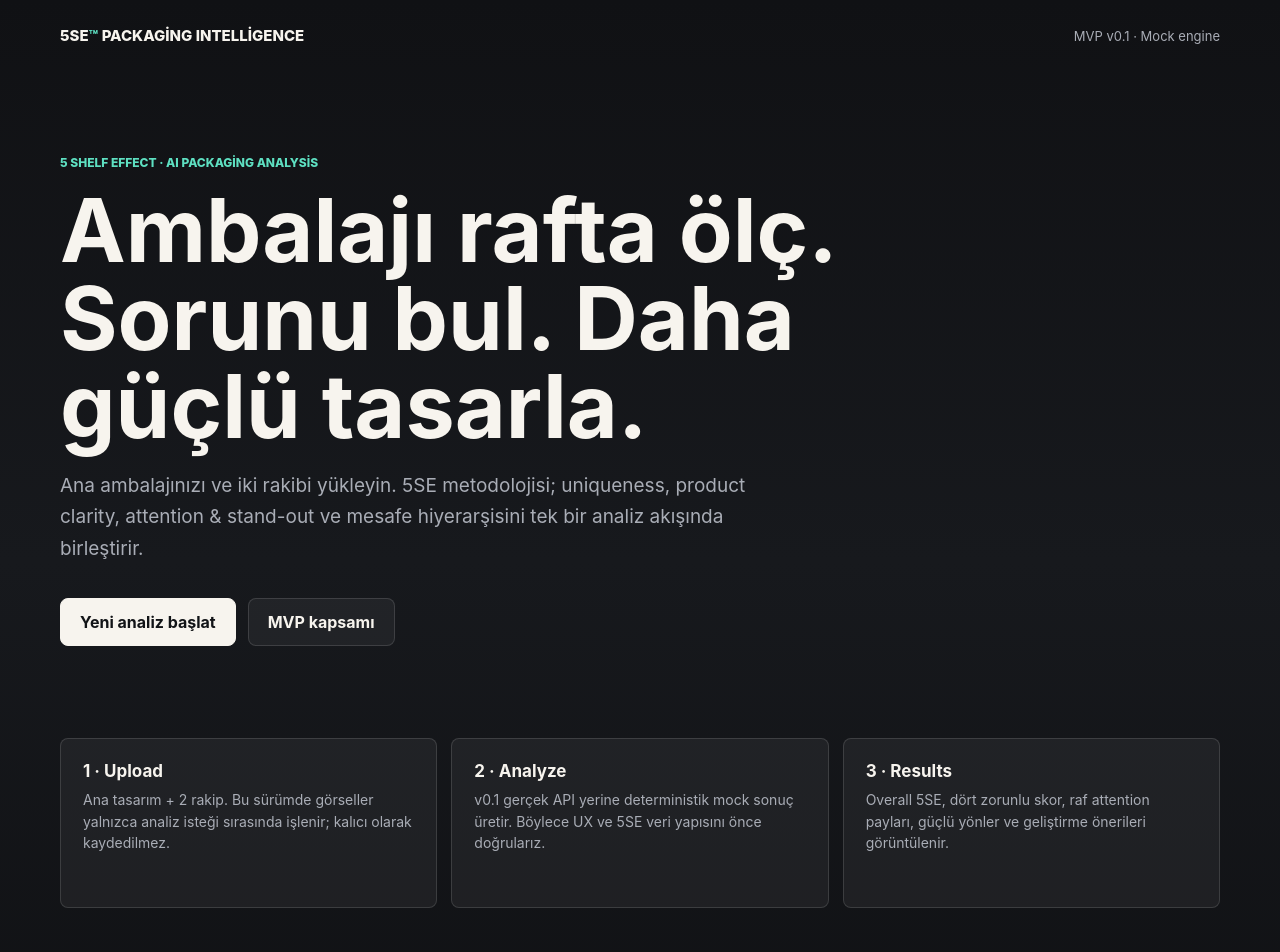
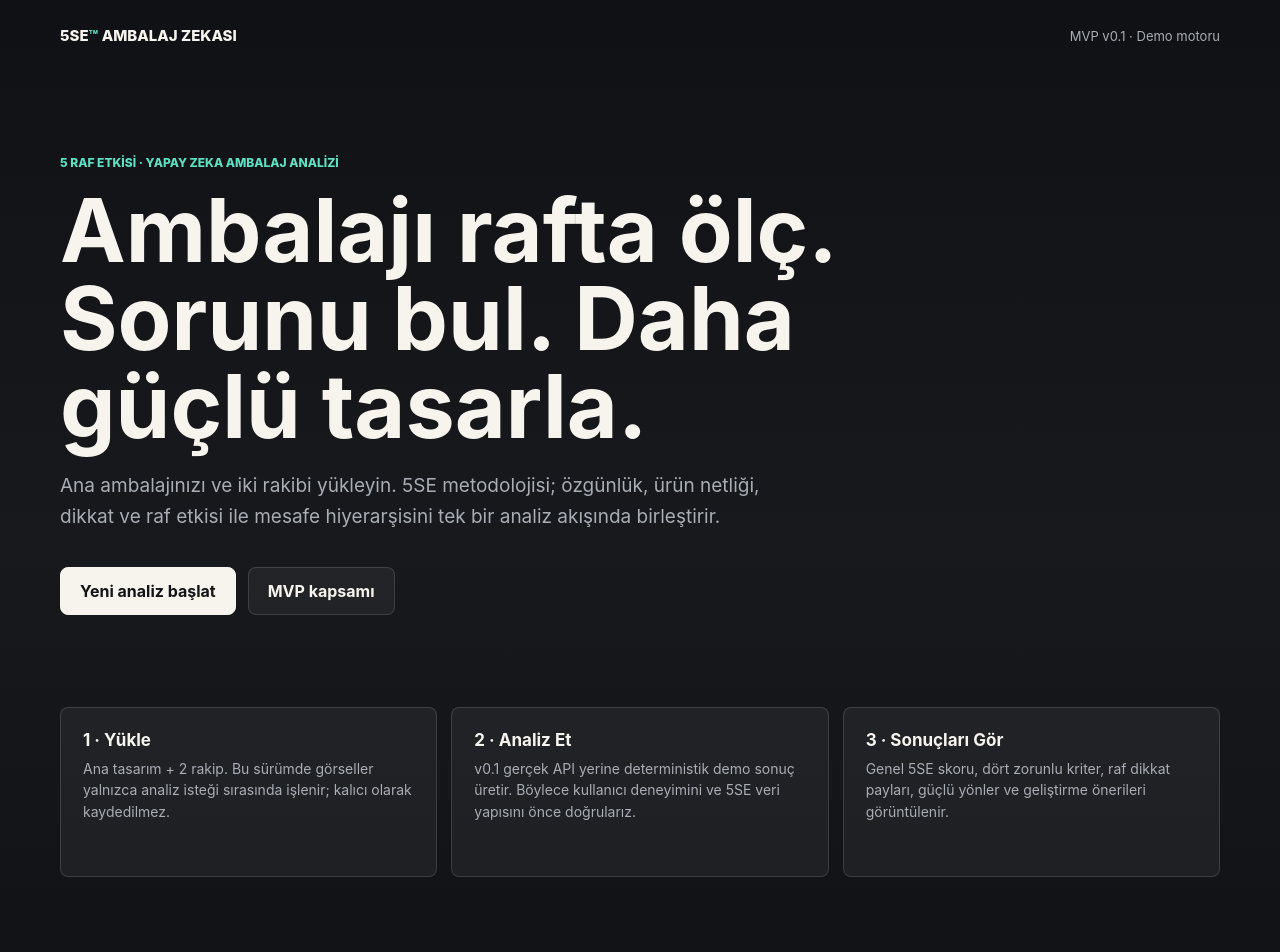
Before and after one commit to tasarist/RAF1, a Next.js app: page / in a window 1280 px wide. Shown: the top 952 px of the page. Built offline with nearby package versions, Linux system fonts and the light colour scheme.

Commit message:
Localize landing page copy

```diff
--- a/app/page.tsx
+++ b/app/page.tsx
@@ -5,16 +5,16 @@ export default function HomePage() {
     <main>
       <div className="container">
         <nav className="nav">
-          <div className="brand">5SE<span>™</span> Packaging Intelligence</div>
-          <div className="navTag">MVP v0.1 · Mock engine</div>
+          <div className="brand">5SE<span>™</span> Ambalaj Zekası</div>
+          <div className="navTag">MVP v0.1 · Demo motoru</div>
         </nav>
 
         <section className="hero">
-          <div className="eyebrow">5 Shelf Effect · AI Packaging Analysis</div>
+          <div className="eyebrow">5 Raf Etkisi · Yapay Zeka Ambalaj Analizi</div>
           <h1>Ambalajı rafta ölç. Sorunu bul. Daha güçlü tasarla.</h1>
           <p>
-            Ana ambalajınızı ve iki rakibi yükleyin. 5SE metodolojisi; uniqueness,
-            product clarity, attention & stand-out ve mesafe hiyerarşisini tek bir
+            Ana ambalajınızı ve iki rakibi yükleyin. 5SE metodolojisi; özgünlük,
+            ürün netliği, dikkat ve raf etkisi ile mesafe hiyerarşisini tek bir
             analiz akışında birleştirir.
           </p>
           <div className="actions">
@@ -26,21 +26,21 @@ export default function HomePage() {
         <section id="scope" className="section">
           <div className="grid3">
             <article className="feature">
-              <strong>1 · Upload</strong>
+              <strong>1 · Yükle</strong>
               <p>Ana tasarım + 2 rakip. Bu sürümde görseller yalnızca analiz isteği sırasında işlenir; kalıcı olarak kaydedilmez.</p>
             </article>
             <article className="feature">
-              <strong>2 · Analyze</strong>
-              <p>v0.1 gerçek API yerine deterministik mock sonuç üretir. Böylece UX ve 5SE veri yapısını önce doğrularız.</p>
+              <strong>2 · Analiz Et</strong>
+              <p>v0.1 gerçek API yerine deterministik demo sonuç üretir. Böylece kullanıcı deneyimini ve 5SE veri yapısını önce doğrularız.</p>
             </article>
             <article className="feature">
-              <strong>3 · Results</strong>
-              <p>Overall 5SE, dört zorunlu skor, raf attention payları, güçlü yönler ve geliştirme önerileri görüntülenir.</p>
+              <strong>3 · Sonuçları Gör</strong>
+              <p>Genel 5SE skoru, dört zorunlu kriter, raf dikkat payları, güçlü yönler ve geliştirme önerileri görüntülenir.</p>
             </article>
           </div>
         </section>
 
-        <footer className="footer">5SE™ MVP v0.1 · Prototype build</footer>
+        <footer className="footer">5SE™ MVP v0.1 · Prototip sürüm</footer>
       </div>
     </main>
   );
```
